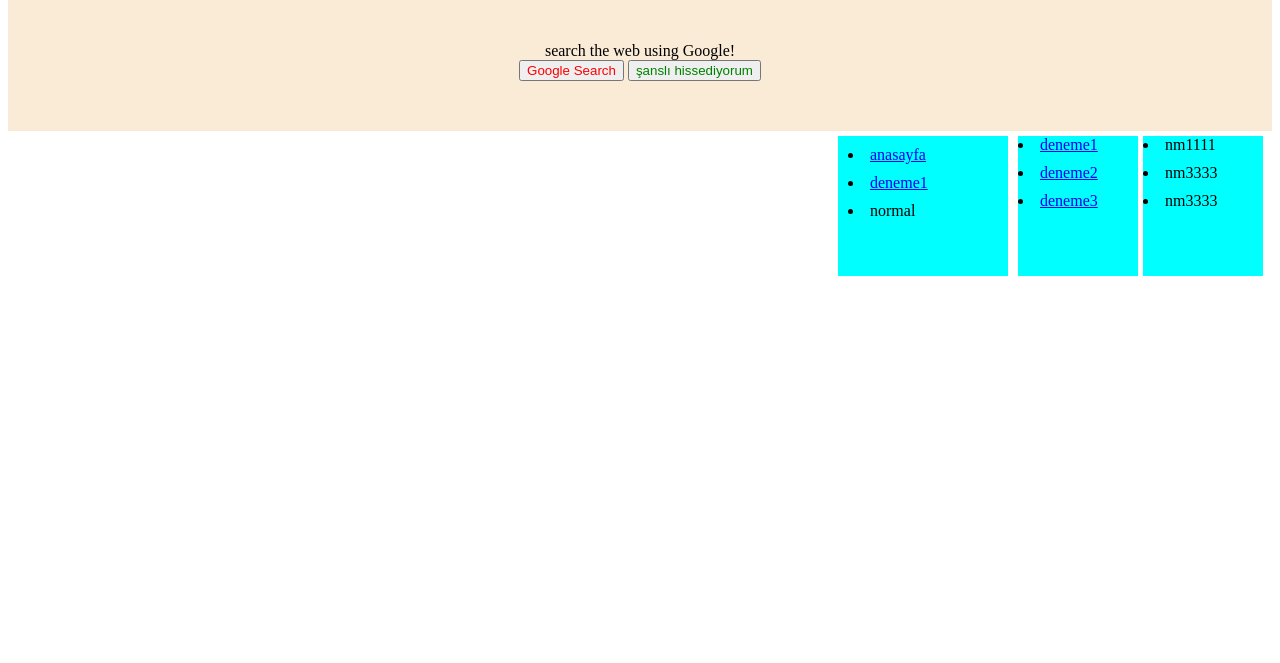
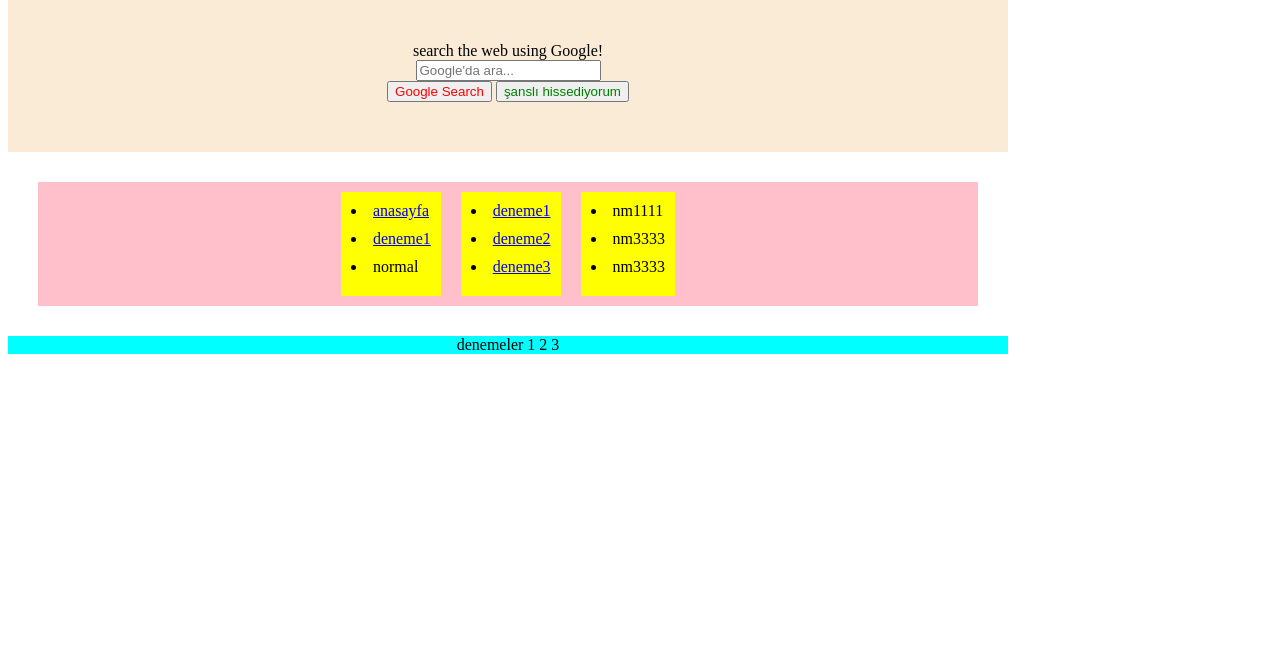
Before and after one commit to UtkuAkin/kodliyoruzilkrepo, a plain HTML site: page ödev css1.html in a window 1280 px wide. Shown: the part 137-800 px from the top of the page. Drawn offline with Linux system fonts and the light colour scheme.

Commit message:
asdödevler

```diff
--- /dev/null
+++ b/asddd.html
@@ -0,0 +1,34 @@
+<!DOCTYPE html>
+<html lang="tr">
+<head>
+    <meta charset="UTF-8">
+    <meta name="viewport" content="width=device-width, initial-scale=1.0">
+    <title>Document</title>
+
+<link rel="stylesheet" href="utku3.css">
+
+
+</head>
+<body>
+
+    <div class="search-container">
+        <img src="google.jpg" alt="Google Logo" class="logo">
+        <input type="text" id="search-input" placeholder="Google'da ara...">
+        <button id="search-button">Ara</button>
+    </div>
+
+
+
+
+
+
+
+
+
+
+
+
+
+
+</body>
+</html>
--- a/utku1.css
+++ b/utku1.css
@@ -1,22 +1,21 @@
-.body{
+.body {
   padding: 0;
   margin: 0;
 }
-h1{
-
+h1 {
   padding: 0px;
   margin: 0;
-
 }
 .container {
-padding: 0;
-margin-left: auto;
-margin-right: auto;
+  width: 1000px;
+  /*margin-left: auto;
+margin-right: auto;*/
+  /* justify-content: center;  Yatayda ortala
+    align-items: center;  display: flex;   Dikeyde ortala */
 
   background-color: white;
-
 }
-.boyut{
+.boyut {
   width: 1000px;
 }
 .box {
@@ -24,91 +23,91 @@ background-color: white;
   margin-top: 15;
   height: 45;
 }
-.color{
+.color {
   padding: 50px;
-    background-color: #FAEBD7;
+  background-color: #faebd7;
 }
-.btn{
+.btn {
   padding: 0;
 
   float: none;
   content: left;
 }
-.renk{
+.renk {
   color: red;
 }
-.renk2{
+.renk2 {
   color: green;
 }
-.orta{
-    background-color: #FAEBD7;
+.orta {
+  background-color: #faebd7;
   color: none;
 }
-.kutu{
+.kutu {
   width: 100px;
   height: 130px;
   background-color: aqua;
   padding: 10px;
   margin-right: 10px;
   float: left;
-
 }
-.kutu2{
+.kutu2 {
   width: 300;
   height: 300px;
   background-color: aqua;
-
 }
 .leftbar {
-
-    float: left;
-
   background-color: aqua;
-
-
-
-
 }
 .content {
   width: 150px;
   padding: 10px;
   float: left;
   height: 120px;
-  margin-left: 830px;
   margin-top: 5px;
   margin-right: 5px;
 }
-.text{
+.text {
   height: 13px;
   margin-bottom: 15px;
-
 }
-.content2{
+.content2 {
   width: 100px;
   float: left;
   height: 100px;
   margin-left: 1030px;
   margin-bottom: 500px;
-
-
-
 }
-.deneme{
-    width: 120px;
-    height: 140px;
-    margin-left: 5px;
-margin-top: 5px;
-
-
-}
-.stil{
+.deneme {
   width: 120px;
   height: 140px;
   margin-left: 5px;
   margin-top: 5px;
 }
-.pindirme{
-
+.stil {
+  width: 120px;
+  height: 140px;
+  margin-top: 5px;
+}
+.pindirme {
+  width: 10px;
+  height: 5px;
+  float: left;
+  background-color: green;
+  color: blue;
+}
+.ddd {
+  background-color: pink;
+  margin: 30px;
+  display: flex;
+  flex-direction: row;
+  align-items: center;
+  justify-content: center;
 
 
 }
+.ddddd {
+  margin: 10px;
+  background-color: yellow;
+  padding: 10px;
+}
--- /dev/null
+++ b/utku3.css
@@ -0,0 +1,41 @@
+body {
+    font-family: Arial, sans-serif;
+    background-color: #f2f2f2;
+    margin: 0;
+    padding: 0;
+}
+
+.search-container {
+    display: flex;
+    justify-content: center;
+    align-items: center;
+    height: 100vh;
+}
+
+.logo {
+    width: 120px;
+    height: auto;
+    margin-right: 16px;
+}
+
+#search-input {
+    width: 300px;
+    padding: 10px;
+    font-size: 16px;
+    border: 1px solid #ccc;
+    border-radius: 5px;
+}
+
+#search-button {
+    padding: 10px 20px;
+    font-size: 16px;
+    background-color: #4285f4;
+    color: #fff;
+    border: none;
+    border-radius: 5px;
+    cursor: pointer;
+}
+
+#search-button:hover {
+    background-color: #357ae8;
+}
--- a/ödev css1.html
+++ b/ödev css1.html
@@ -1,77 +1,57 @@
 <!DOCTYPE html>
 <html lang="tr">
   <head>
-    <meta charset="UTF-8">
-    <meta name="viewport" content="width=device-width, initial-scale=1.0">
+    <meta charset="UTF-8" />
+    <meta name="viewport" content="width=device-width, initial-scale=1.0" />
     <title>css odev</title>
-    <link rel="stylesheet" href="utku1.css">
+    <link rel="stylesheet" href="utku1.css" />
   </head>
   <body>
     <div class="container">
       <div>
-    <h1 style="color: azure;">
+        <h1 style="color: azure">
           <p4 class="">
-          <center> <img src="google.jpg" alt="google"> </center>
+            <center><img src="google.jpg" alt="google" /></center>
           </p4>
         </h1>
-
       </div>
 
-<div class="color" style="text-align: center;">
-
-<center>  search the web using Google! </center>
+      <div class="color" style="text-align: center">
+        <center>search the web using Google!</center>
         <div>
+          <input type="text" id="search-input" placeholder="Google'da ara..." />
           <div>
-           <span class="orta" style="color: white; "> </span>
+            <span class="orta" style="color: white"> </span>
           </div>
         </div>
         <div class="">
-        <center>  <button><span class="renk" >Google Search </span></button> <button><span class="btn renk2">şanslı hissediyorum</span></button>
+          <center>
+            <button><span class="renk">Google Search </span></button>
+            <button><span class="btn renk2">şanslı hissediyorum</span></button>
           </center>
         </div>
-
-
-
- </p4>
-
       </div>
-<div class="leftbar content ">
+      <div class="ddd">
+        <div class="ddddd">
           <li class="text"><a href="index.html">anasayfa</a></li>
           <li class="text"><a href="index.html">deneme1</a></li>
           <li class="text">normal</li>
-
         </div>
-<div class=" leftbar stil ">
+        <div class="ddddd">
           <li class="text"><a href="index.html">deneme1</a></li>
-  <li class="text"><a href="index.html">deneme2</a> </li>
+          <li class="text"><a href="index.html">deneme2</a></li>
           <li class="text"><a href="index.html">deneme3</a></li>
-
-
         </div>
-<div class="  leftbar deneme ">
+        <div class="ddddd">
           <li class="text">nm1111</li>
           <li class="text">nm3333</li>
           <li class="text">nm3333</li>
-
+        </div>
       </div>
 
-
-
-
-<p>
-
-</p>
-
-
-
-
-
-
-
-
-
-
-
+      <div class="">
+      <center> <footer style="background-color:aqua">denemeler 1 2 3</footer></center>
+      </div>
+    </div>
   </body>
-
 </html>
```
Lines whose indentation alone changed are shown as unchanged.
